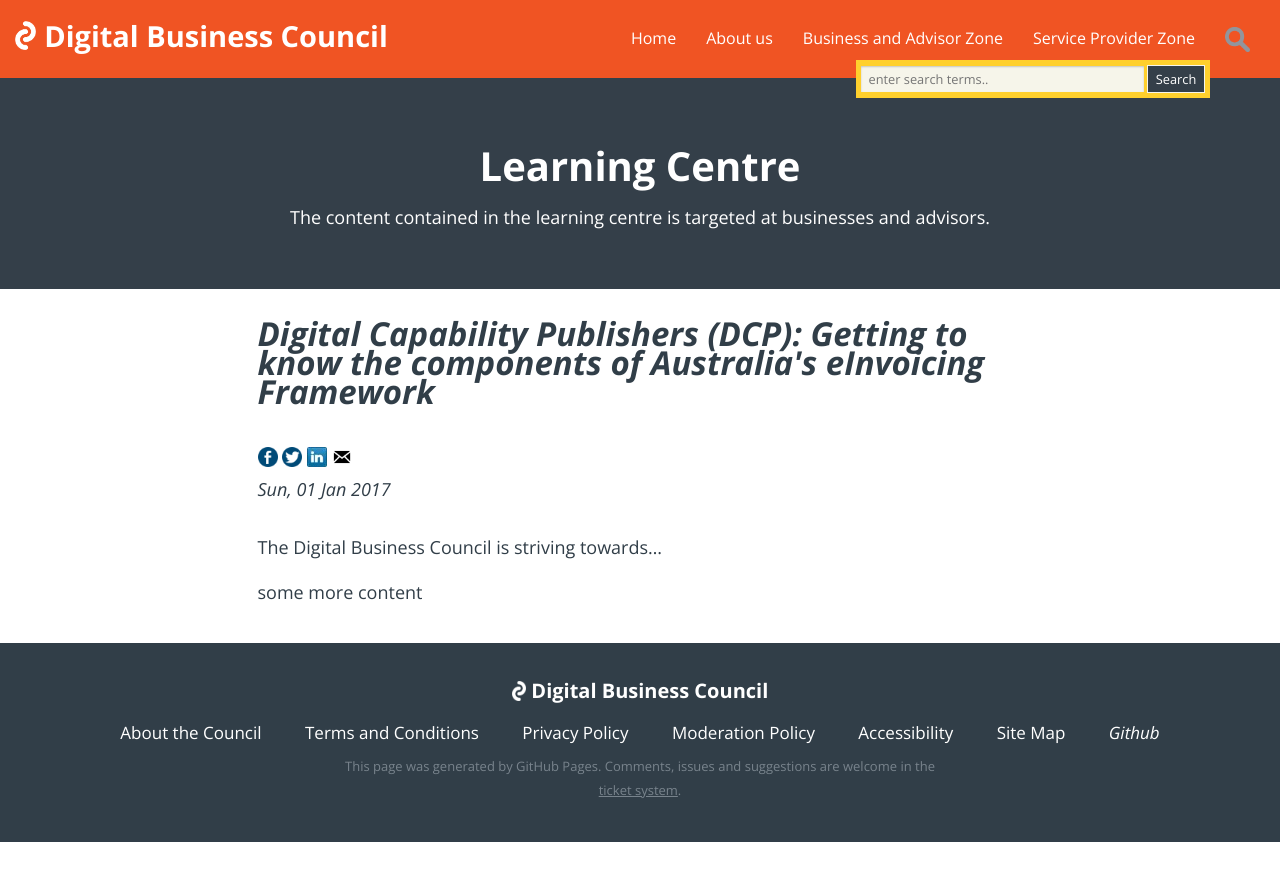
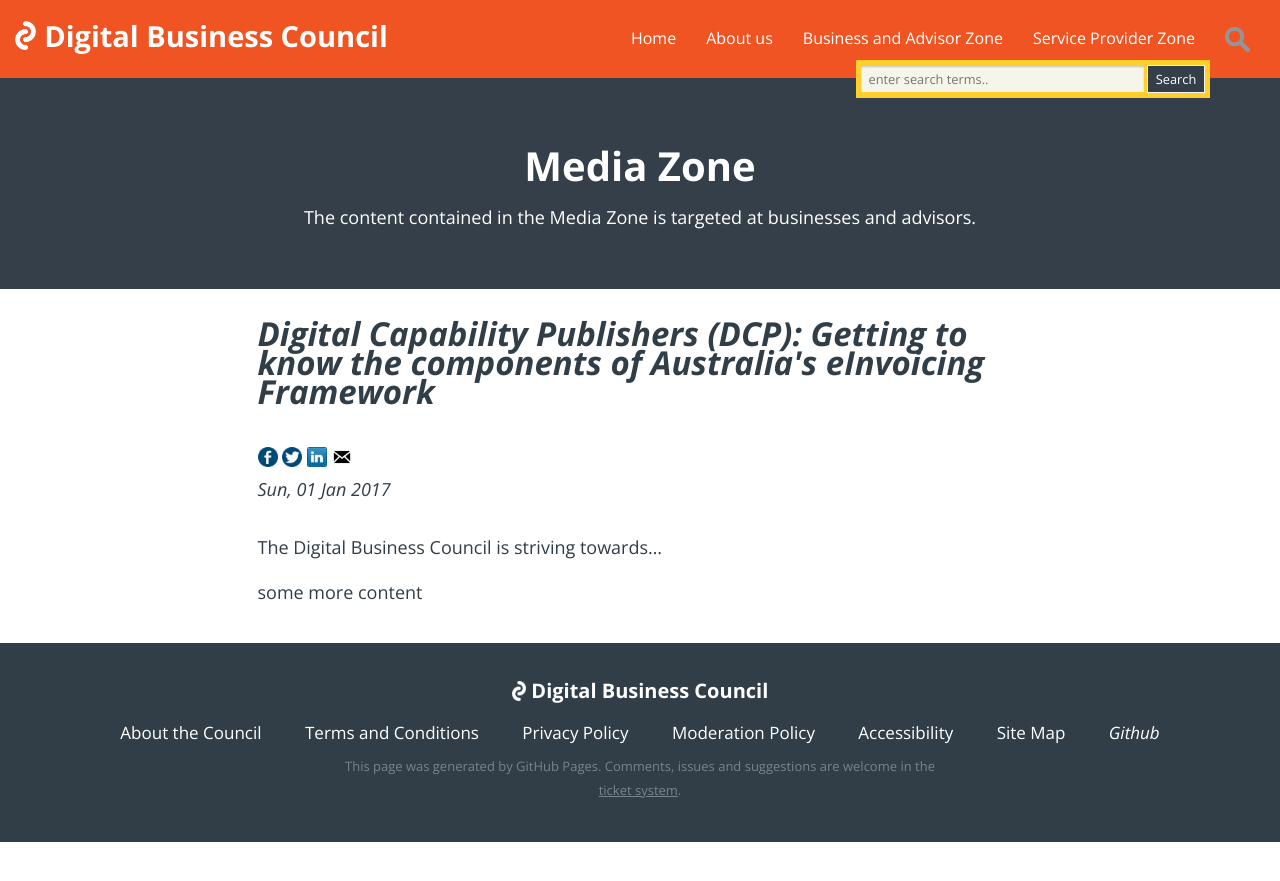
Before and after one commit to Digital-Business-Council/Digital-Business-Council.github.io, a Jekyll site: the page built from _posts/2017-01-01-DCP.md, in a window 1280 px wide. Shown: the top 881 px of the page. Built offline with Jekyll 4.4.1, drawn with Linux system fonts in a browser that asks for light colours; comment, search, counter and statistics services are not loaded.

Commit message:
Update header-blog.html

```diff
--- a/_includes/header-blog.html
+++ b/_includes/header-blog.html
@@ -17,8 +17,8 @@
     <div class="header-content">
         <div class="wrapper">
             <div class="header-text-box">
-                <div class="header-name">Learning Centre</div>
-                <div class="header-tagline">The content contained in the learning centre is targeted at businesses and advisors.</div>
+                <div class="header-name">Media Zone</div>
+                <div class="header-tagline">The content contained in the Media Zone is targeted at businesses and advisors.</div>
             </div>
         </div>
     </div>
```
